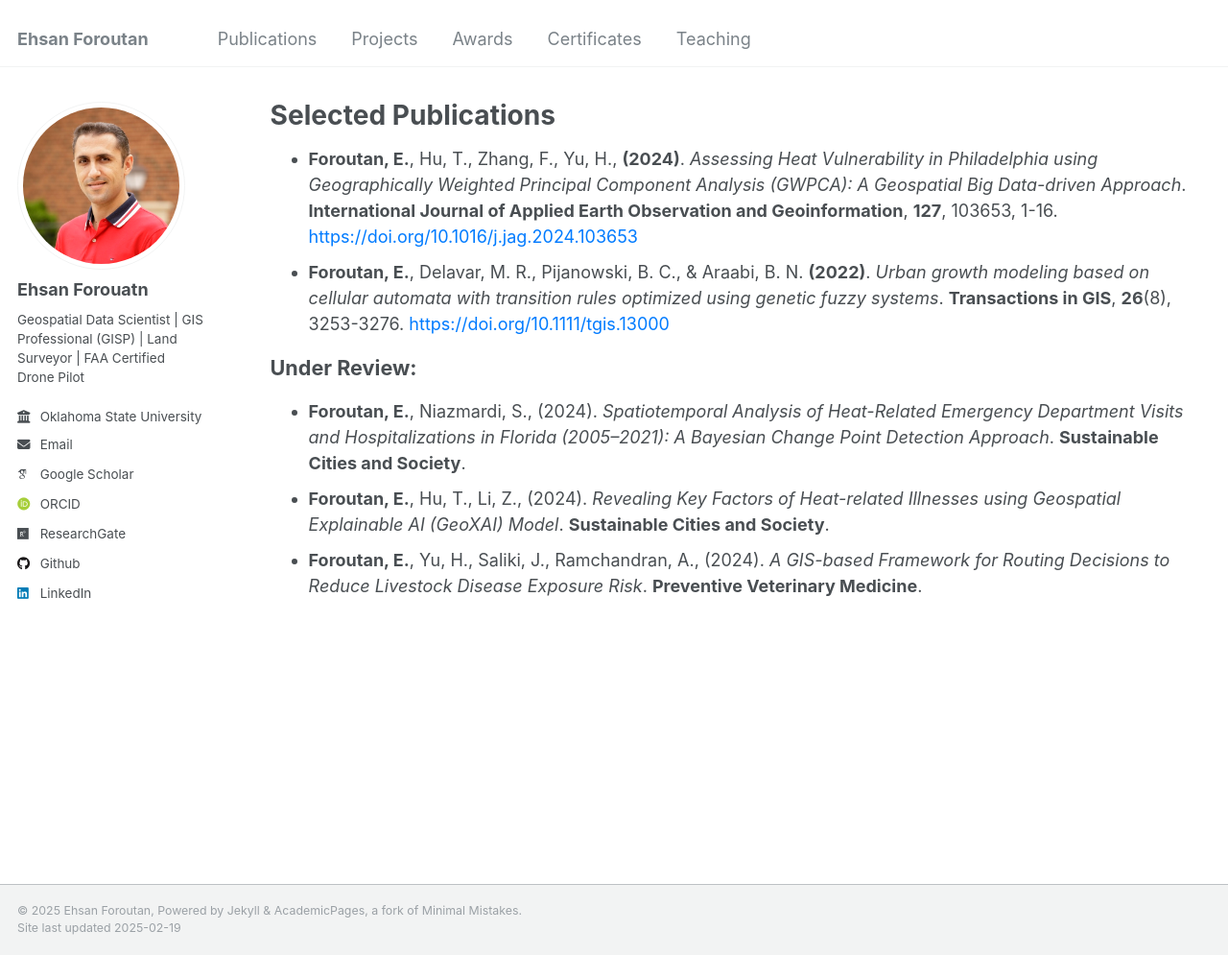
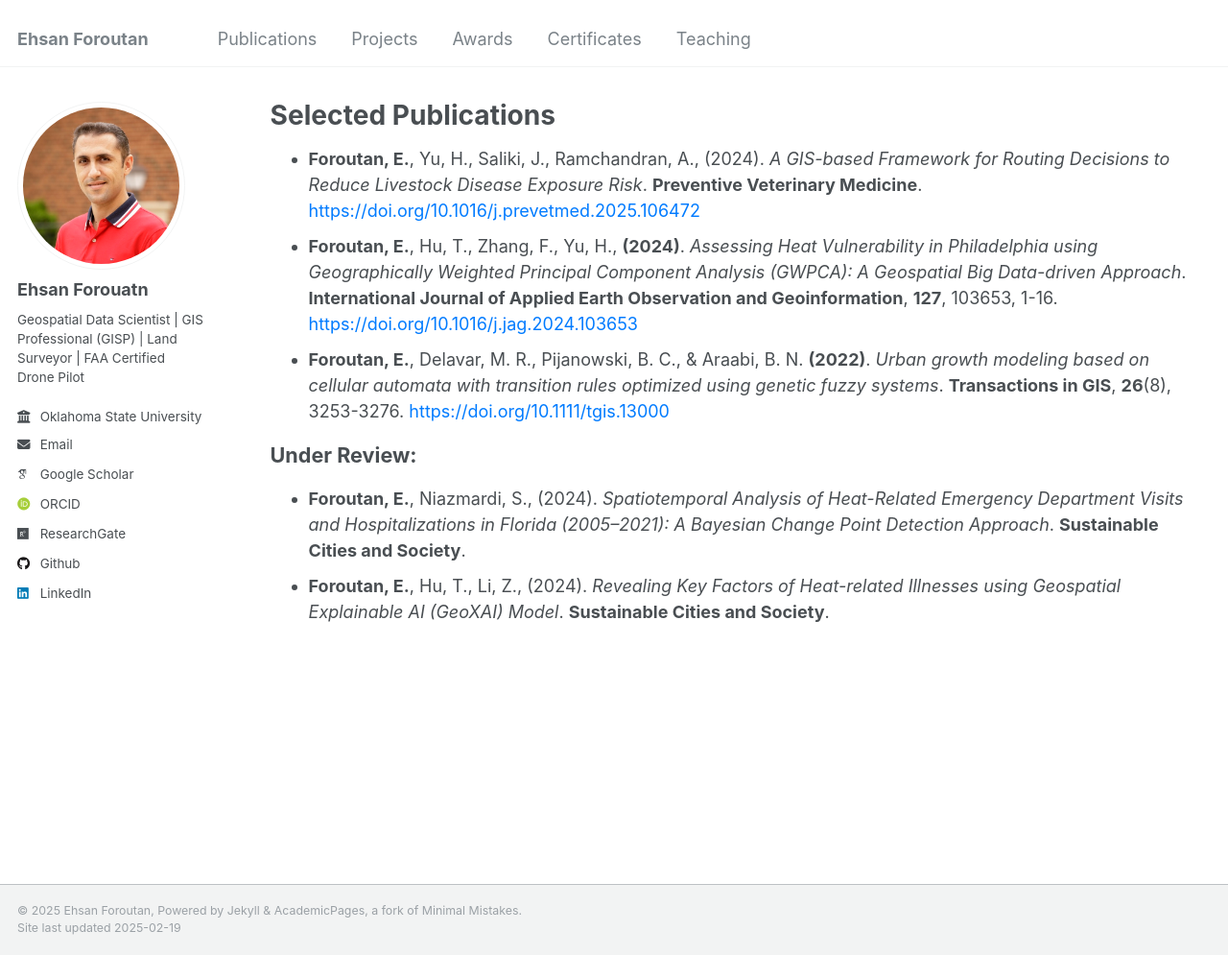
Before and after one commit to eforoutan/eforoutan.github.io, a Jekyll site: the page built from _pages/publications.html, in a window 1280 px wide and 995 px high. Shown: the whole window at 96% size. Built offline with Jekyll 4.4.1, drawn with Linux system fonts in a browser that asks for light colours; some web fonts are replaced.

Commit message:
Update publications.html

```diff
--- a/_pages/publications.html
+++ b/_pages/publications.html
@@ -6,7 +6,14 @@ author_profile: true
 ---
 <ul>
 
-<li style="font-size: 1rem; line-height: 1.5; margin-bottom: 10px;">
+  <li style="font-size: 1rem; line-height: 1.5; margin-bottom: 10px;">
+    <strong>Foroutan, E.</strong>, Yu, H., Saliki, J., Ramchandran, A., (2024).
+    <em>A GIS-based Framework for Routing Decisions to Reduce Livestock Disease Exposure Risk</em>.
+    <strong>Preventive Veterinary Medicine</strong>.
+   <a href="https://doi.org/10.1016/j.prevetmed.2025.106472" target="_blank" style="color: #007BFF; text-decoration: none;">https://doi.org/10.1016/j.prevetmed.2025.106472</a>
+  </li>
+
+ <li style="font-size: 1rem; line-height: 1.5; margin-bottom: 10px;">
   <strong>Foroutan, E.</strong>, Hu, T., Zhang, F., Yu, H., <strong>(2024)</strong>.
   <em>Assessing Heat Vulnerability in Philadelphia using Geographically Weighted Principal Component Analysis (GWPCA): A Geospatial Big Data-driven Approach</em>.
   <strong>International Journal of Applied Earth Observation and Geoinformation</strong>, <strong>127</strong>, 103653, 1-16.
@@ -36,10 +43,5 @@ author_profile: true
     <strong>Sustainable Cities and Society</strong>.
   </li>
 
-  <li style="font-size: 1rem; line-height: 1.5; margin-bottom: 10px;">
-    <strong>Foroutan, E.</strong>, Yu, H., Saliki, J., Ramchandran, A., (2024).
-    <em>A GIS-based Framework for Routing Decisions to Reduce Livestock Disease Exposure Risk</em>.
-    <strong>Preventive Veterinary Medicine</strong>.
-  </li>
 
  </ul>
```
